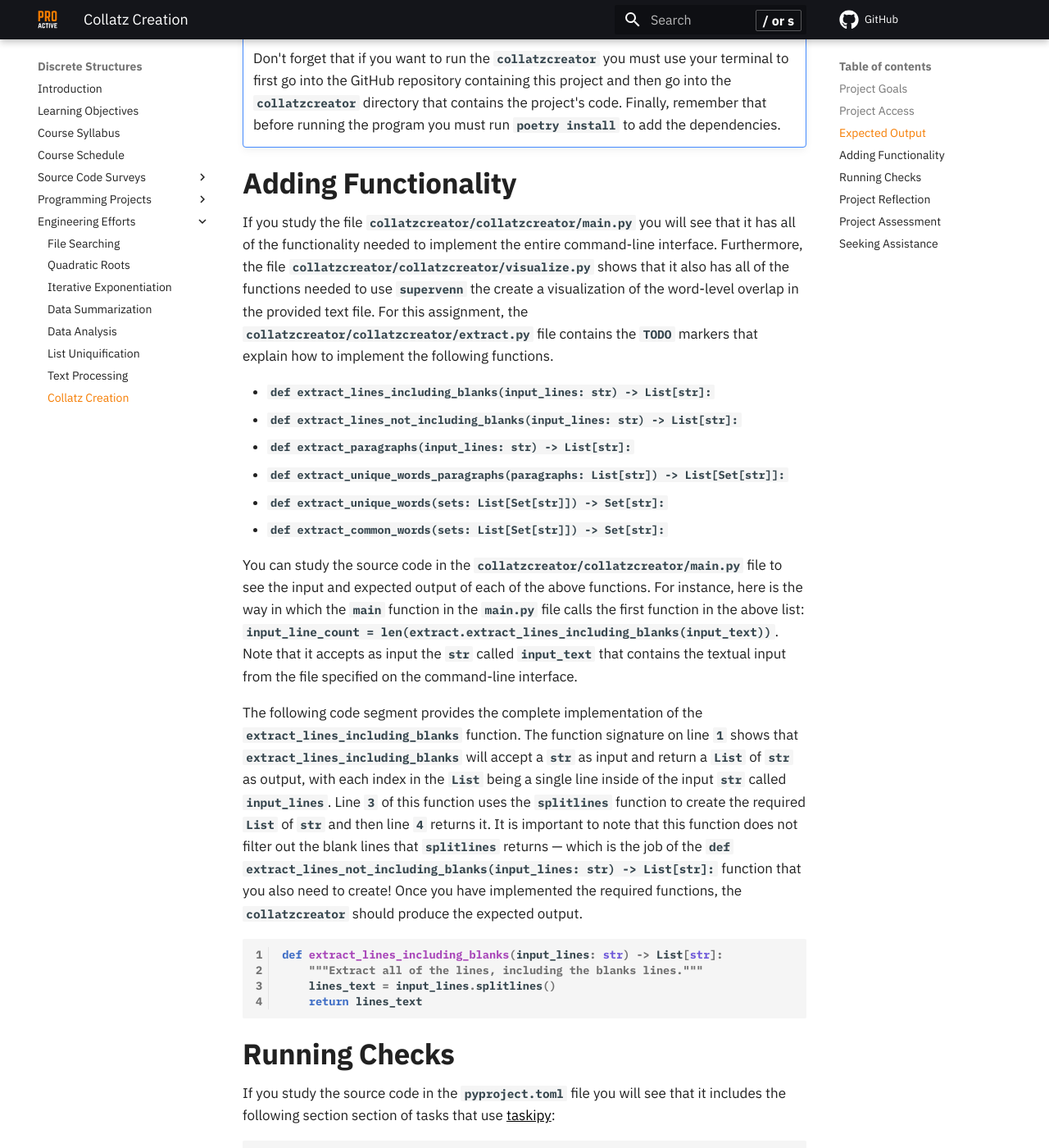
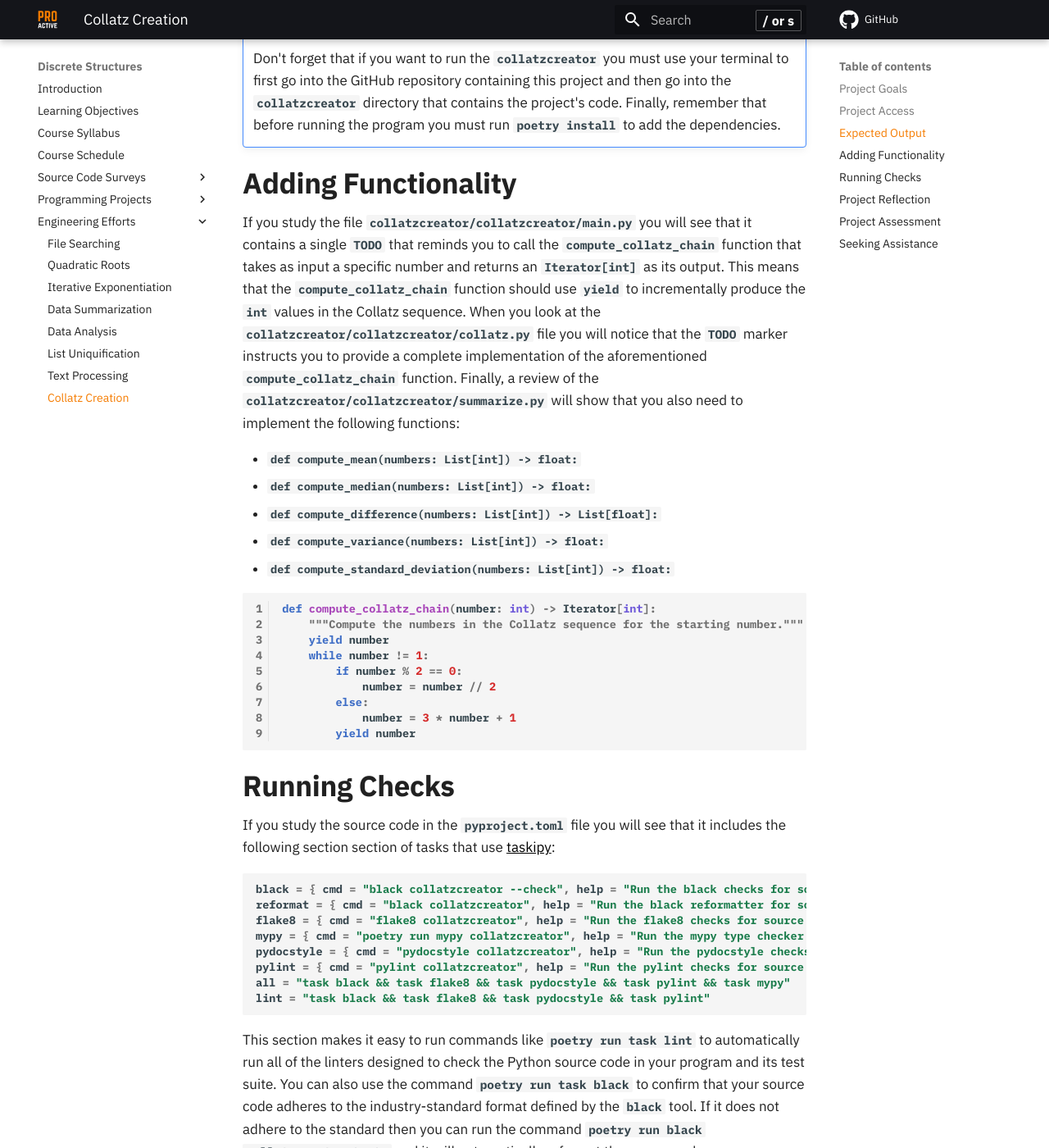
Before and after one commit to ProactiveProgrammers/www.proactiveprogrammers.com, an MkDocs documentation site: the page built from docs/discrete-structures/engineering-efforts/collatz-creation.md, in a window 1280 px wide and 1400 px high, scrolled down 1832 px. Shown: the whole window at 82% size. Built offline with MkDocs 1.6.1 and Material for MkDocs 9.7.7, drawn with Linux system fonts in a browser that asks for light colours; comment, search, counter and statistics services are not loaded.

Commit message:
feat: Add starting of Adding Functionality in the collatz-creation.

````diff
--- a/docs/discrete-structures/engineering-efforts/collatz-creation.md
+++ b/docs/discrete-structures/engineering-efforts/collatz-creation.md
@@ -91,46 +91,33 @@ visualizes the results!
 
 ## Adding Functionality
 
-If you study the file `collatzcreator/collatzcreator/main.py` you will see that it
-has all of the functionality needed to implement the entire command-line
-interface. Furthermore, the file `collatzcreator/collatzcreator/visualize.py` shows
-that it also has all of the functions needed to use `supervenn` the create a
-visualization of the word-level overlap in the provided text file. For this
-assignment, the `collatzcreator/collatzcreator/extract.py` file contains the `TODO`
-markers that explain how to implement the following functions.
+If you study the file `collatzcreator/collatzcreator/main.py` you will see that
+it contains a single `TODO` that reminds you to call the `compute_collatz_chain`
+function that takes as input a specific number and returns an `Iterator[int]` as
+its output. This means that the `compute_collatz_chain` function should use
+`yield` to incrementally produce the `int` values in the Collatz sequence. When
+you look at the `collatzcreator/collatzcreator/collatz.py` file you will notice
+that the `TODO` marker instructs you to provide a complete implementation of the
+aforementioned `compute_collatz_chain` function. Finally, a review of the
+`collatzcreator/collatzcreator/summarize.py` will show that you also need to
+implement the following functions:
 
-- `def extract_lines_including_blanks(input_lines: str) -> List[str]:`
-- `def extract_lines_not_including_blanks(input_lines: str) -> List[str]:`
-- `def extract_paragraphs(input_lines: str) -> List[str]:`
-- `def extract_unique_words_paragraphs(paragraphs: List[str]) -> List[Set[str]]:`
-- `def extract_unique_words(sets: List[Set[str]]) -> Set[str]:`
-- `def extract_common_words(sets: List[Set[str]]) -> Set[str]:`
-
-You can study the source code in the `collatzcreator/collatzcreator/main.py` file to
-see the input and expected output of each of the above functions. For instance,
-here is the way in which the `main` function in the `main.py` file calls the
-first function in the above list: `input_line_count =
-len(extract.extract_lines_including_blanks(input_text))`. Note that it accepts
-as input the `str` called `input_text` that contains the textual input from the
-file specified on the command-line interface.
-
-The following code segment provides the complete implementation of the
-`extract_lines_including_blanks` function. The function signature on line `1`
-shows that `extract_lines_including_blanks` will accept a `str` as input and
-return a `List` of `str` as output, with each index in the `List` being a single
-line inside of the input `str` called `input_lines`. Line `3` of this function
-uses the `splitlines` function to create the required `List` of `str` and then
-line `4` returns it. It is important to note that this function does not filter
-out the blank lines that `splitlines` returns &mdash; which is the job of the
-`def extract_lines_not_including_blanks(input_lines: str) -> List[str]:`
-function that you also need to create! Once you have implemented the required
-functions, the `collatzcreator` should produce the expected output.
+- `def compute_mean(numbers: List[int]) -> float:`
+- `def compute_median(numbers: List[int]) -> float:`
+- `def compute_difference(numbers: List[int]) -> List[float]:`
+- `def compute_variance(numbers: List[int]) -> float:`
+- `def compute_standard_deviation(numbers: List[int]) -> float:`
 
 ```python linenums="1"
-def extract_lines_including_blanks(input_lines: str) -> List[str]:
-    """Extract all of the lines, including the blanks lines."""
-    lines_text = input_lines.splitlines()
-    return lines_text
+def compute_collatz_chain(number: int) -> Iterator[int]:
+    """Compute the numbers in the Collatz sequence for the starting number."""
+    yield number
+    while number != 1:
+        if number % 2 == 0:
+            number = number // 2
+        else:
+            number = 3 * number + 1
+        yield number
 ```
 
 ## Running Checks
````
